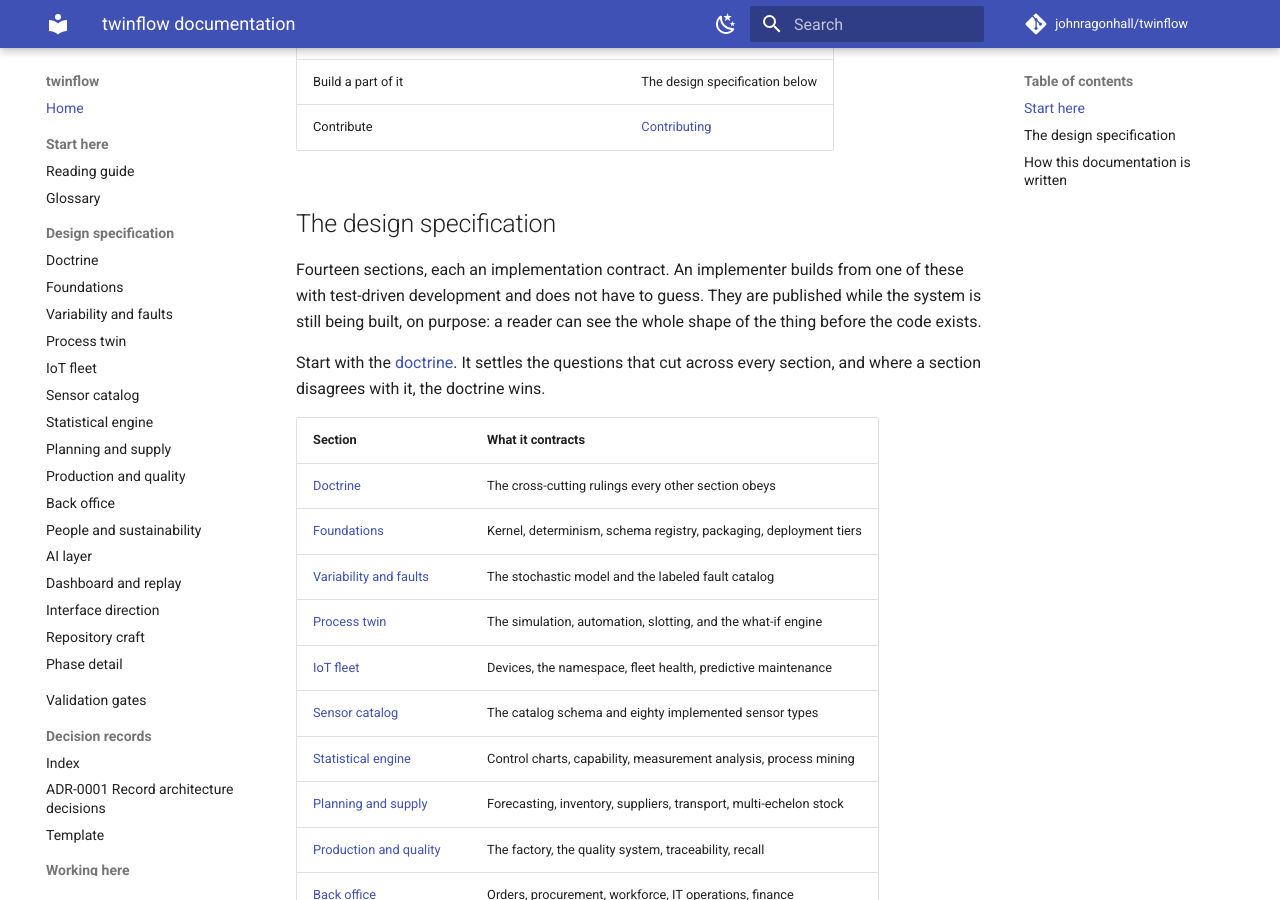
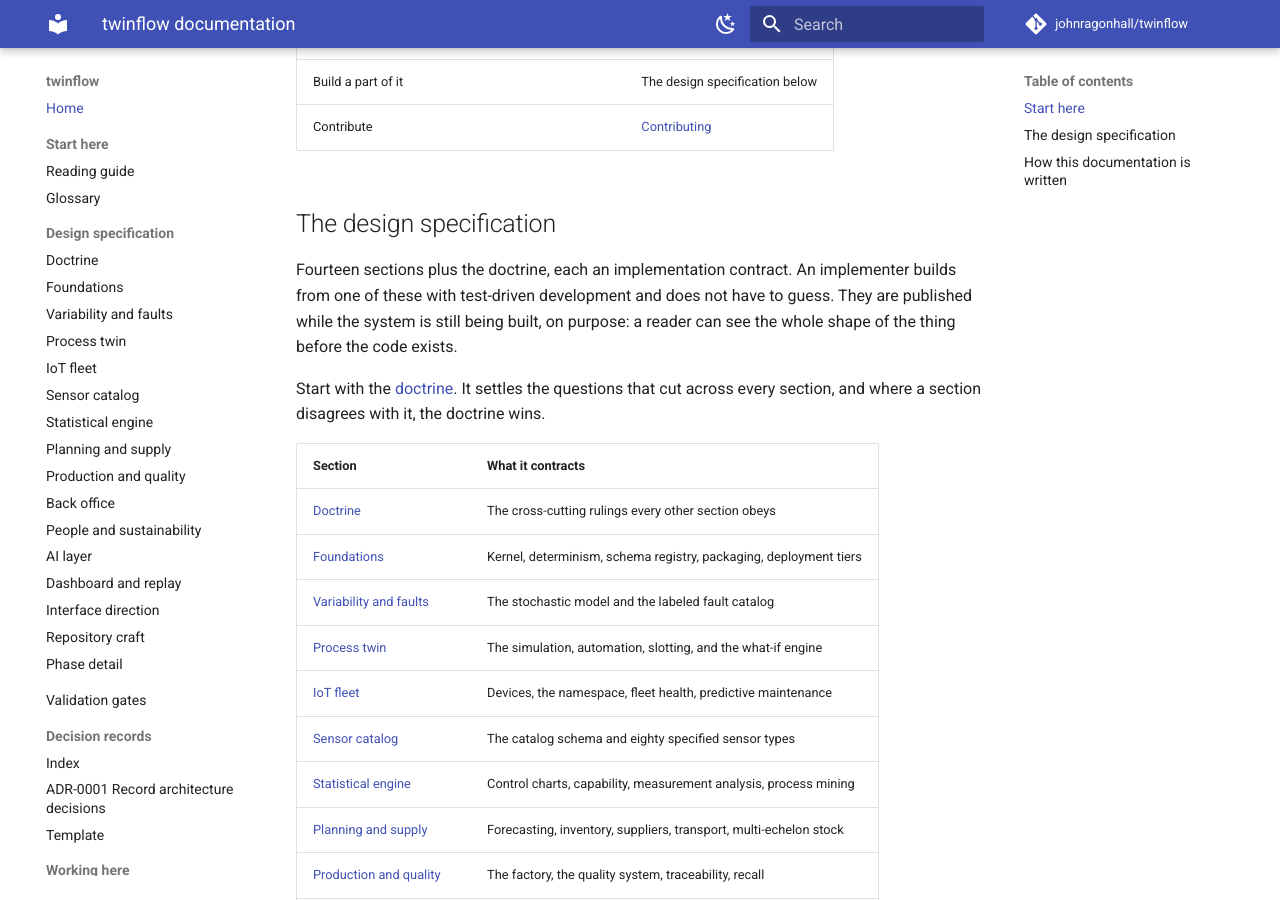
Before and after one commit to johnragonhall/twinflow, an MkDocs documentation site: the page built from docs/index.md, in a window 1280 px wide and 900 px high, scrolled down 745 px. Built offline with MkDocs 1.6.1 and Material for MkDocs 9.7.7, drawn with Linux system fonts in a browser that asks for light colours; comment, search, counter and statistics services are not loaded.

Commit message:
docs(claims): match the README and the index to what the repository does
DOCS
- state that P0 closed at v0.1.0 and P1 is the open phase
- say the release workflow calls the metric marker gate in release mode
- say section 7 of ARCHITECTURE.md specifies the compose topology, which no compose file carries yet
- describe the determinism check as the two-run byte comparison it runs
- let ENGINEERING.md own the rule count, and call the sensor types specified
- list the testing policy beside the testing strategy

```diff
--- a/docs/index.md
+++ b/docs/index.md
@@ -32,7 +32,7 @@
 
 ## The design specification
 
-Fourteen sections, each an implementation contract. An implementer builds from one of
+Fourteen sections plus the doctrine, each an implementation contract. An implementer builds from one of
 these with test-driven development and does not have to guess. They are published while
 the system is still being built, on purpose: a reader can see the whole shape of the thing
 before the code exists.
@@ -47,7 +47,7 @@
 | [Variability and faults](design/variability-and-faults.md) | The stochastic model and the labeled fault catalog                |
 | [Process twin](design/twin-core.md)                        | The simulation, automation, slotting, and the what-if engine      |
 | [IoT fleet](design/iot-fleet.md)                           | Devices, the namespace, fleet health, predictive maintenance      |
-| [Sensor catalog](design/sensor-catalog.md)                 | The catalog schema and eighty implemented sensor types            |
+| [Sensor catalog](design/sensor-catalog.md)                 | The catalog schema and eighty specified sensor types              |
 | [Statistical engine](design/lss-engine.md)                 | Control charts, capability, measurement analysis, process mining  |
 | [Planning and supply](design/planning-supply.md)           | Forecasting, inventory, suppliers, transport, multi-echelon stock |
 | [Production and quality](design/production-quality.md)     | The factory, the quality system, traceability, recall             |
```
Also changed, not shown: README.md (+7 -6 lines).
